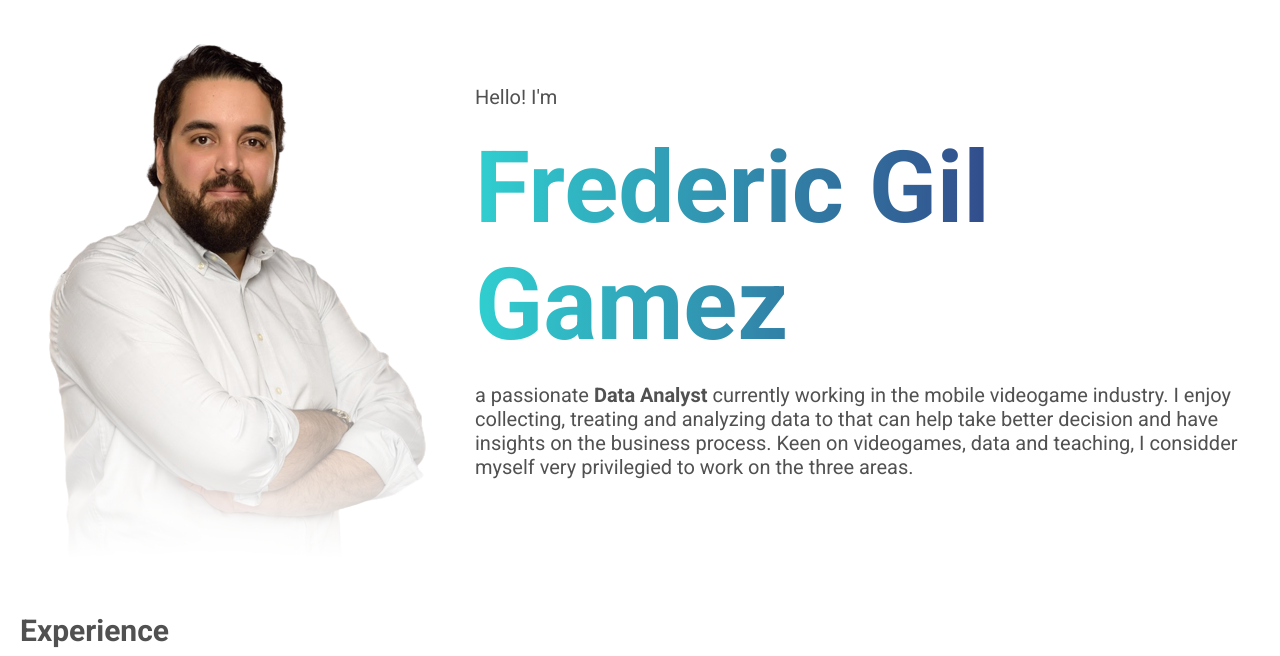
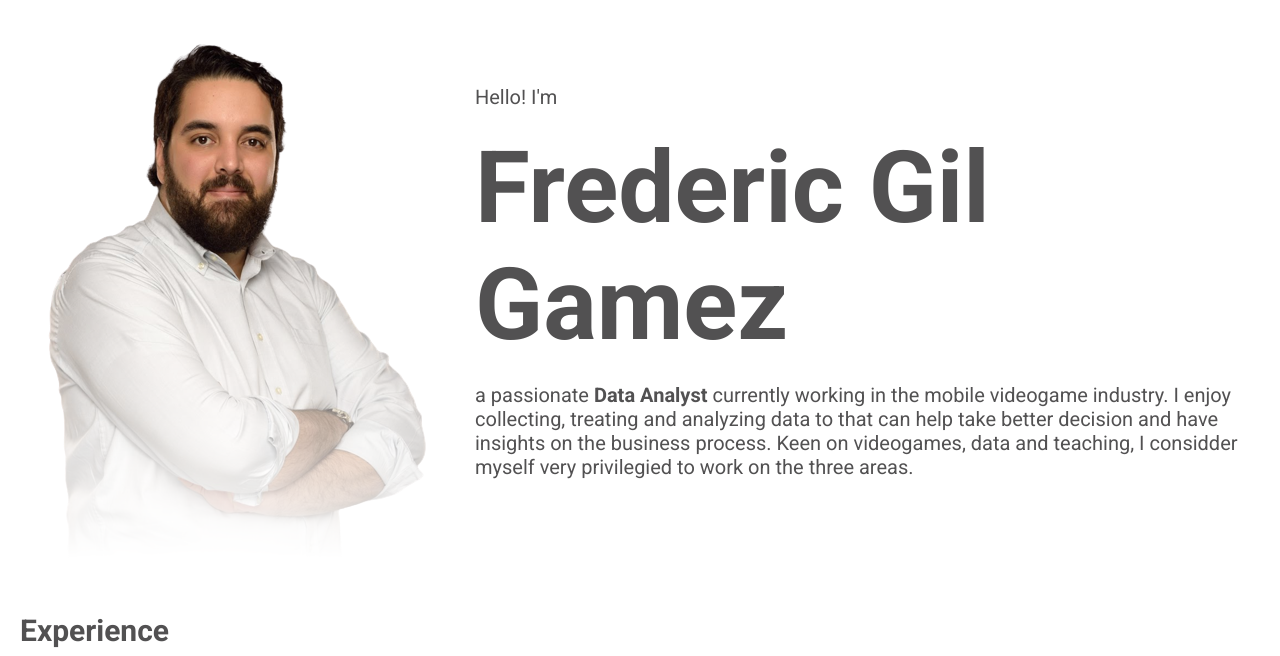
Before and after one commit to Seneci/fredericgil.github.io, a plain HTML site: page index.html in a window 1280 px wide. Shown: the top 656 px of the page. Drawn offline with Linux system fonts and the light colour scheme.

Commit message:
Update styles.css
Change my name's color

```diff
--- a/styles.css
+++ b/styles.css
@@ -60,9 +60,7 @@ a:active { text-decoration: underline; }
     margin: 0;
     font-size: 100px;
     /* Add this to the neme on the header */
-    background: linear-gradient(to right, #30CFD0 0%, #330867 100%);
-	    background-clip: text;
-	    -webkit-text-fill-color: transparent;
+    hwb(218 11% 49%);
 }
 
 
```
